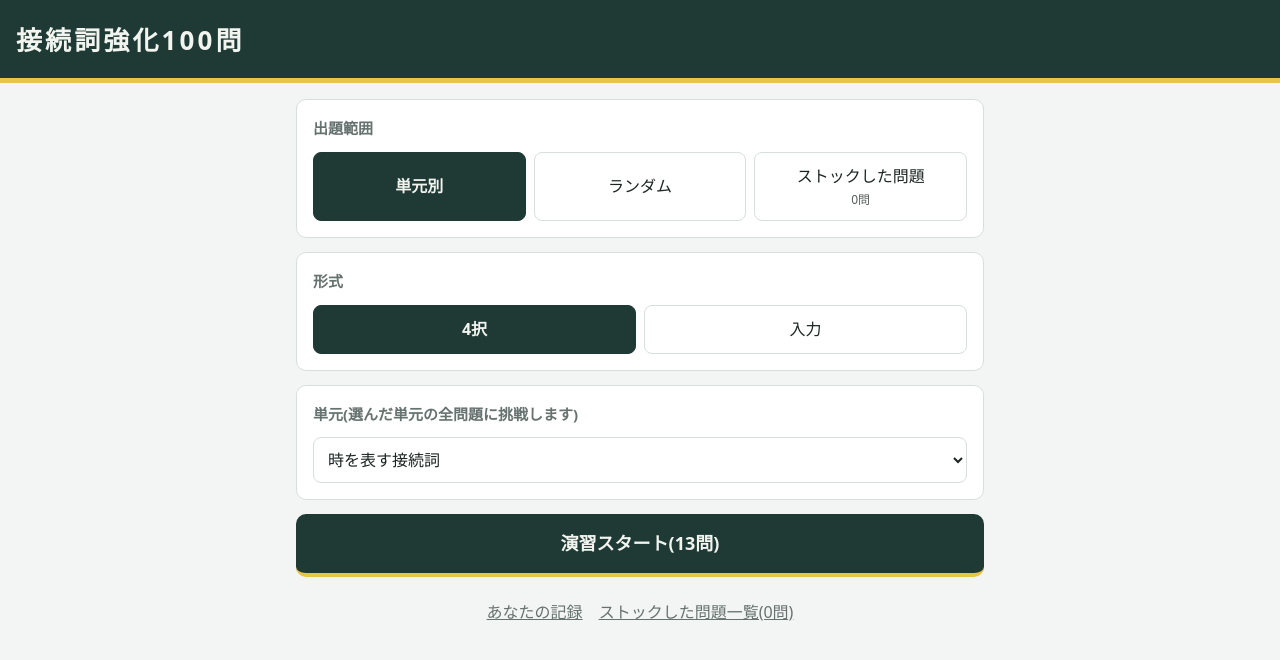
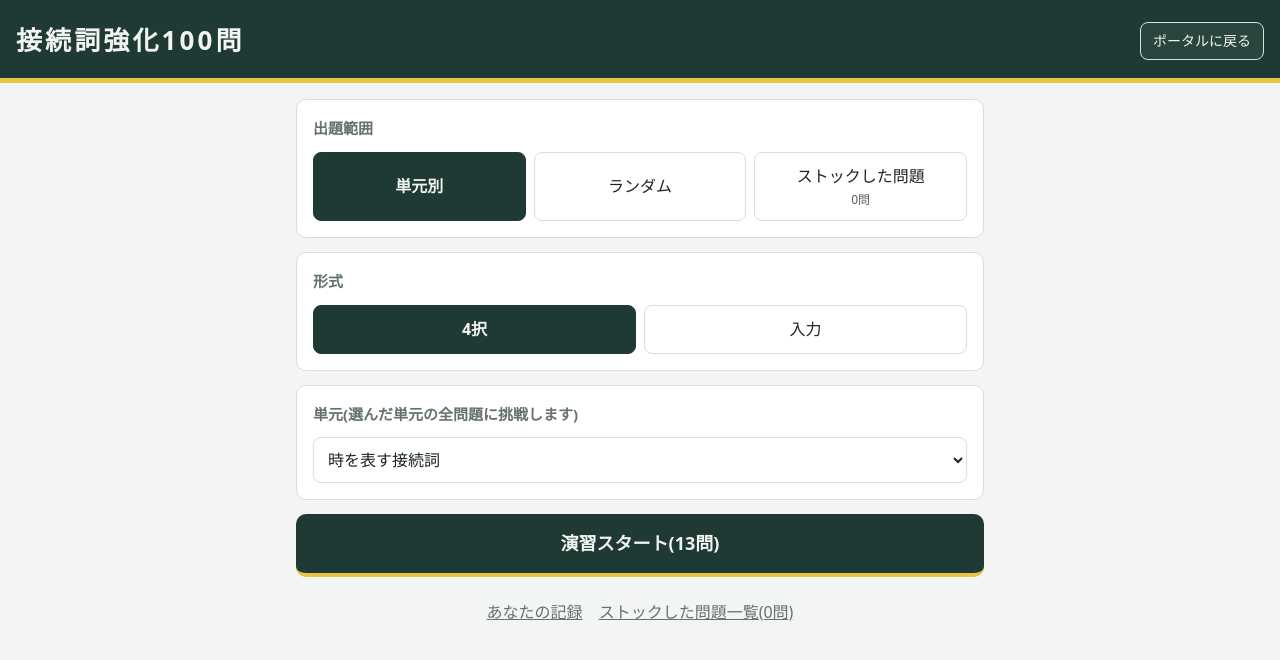
Before and after one commit to rakuchi-ai/conjunction100, a plain HTML site: page index.html in a window 1280 px wide. Drawn offline with Linux system fonts and the light colour scheme; a web font is replaced by a local one.

Commit message:
Update index.html

```diff
--- a/index.html
+++ b/index.html
@@ -3,7 +3,7 @@
 <head>
 <meta charset="utf-8">
 <meta name="viewport" content="width=device-width,initial-scale=1">
-<title>問題演習</title>
+<title>接続詞強化100問</title>
 <link rel="preconnect" href="https://fonts.googleapis.com">
 <link rel="preconnect" href="https://fonts.gstatic.com" crossorigin>
 <link href="https://fonts.googleapis.com/css2?family=BIZ+UDPGothic:wght@400;700&display=swap" rel="stylesheet">
@@ -58,7 +58,7 @@ input[type=text]{width:100%;padding:12px;border:1.5px solid var(--bd);border-rad
 </style>
 </head>
 <body>
-<header><h1 id="ttl">問題演習</h1><p id="sub"></p></header>
+<header style="display:flex;justify-content:space-between;align-items:center;"><div><h1 id="ttl">接続詞強化100問</h1><p id="sub"></p></div><a href="https://rakuchi-ai.github.io/ENGLISH-TOP/" style="color:var(--chalk);text-decoration:none;font-size:14px;border:1px solid var(--bd);padding:6px 12px;border-radius:8px;background:rgba(255,255,255,0.05);white-space:nowrap;">ポータルに戻る</a></header>
 <main id="app"></main>
 <script>
 /* ===== テンプレートの使い方 =====
```
